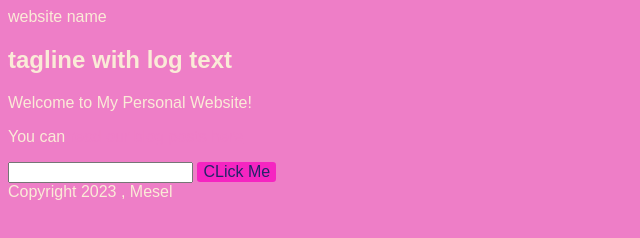
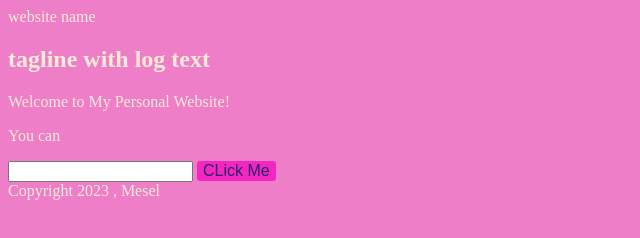
Before and after one commit to revou-fsse-1/w1-my-personal-website-meselghea, a plain HTML site: page index.html in a window 1280 px wide. Shown: the whole page, without its empty margins (0-640 px from the left). Drawn offline with Linux system fonts and the light colour scheme.

Commit message:
change font

```diff
--- a/index.css
+++ b/index.css
@@ -1,5 +1,7 @@
 body {
-    font-family: sans-serif;
+    font-family: <style>
+    @import url('https://fonts.googleapis.com/css2?family=Calistoga&display=swap');
+    </style>;
     color: antiquewhite;
     background-color: #ee7ec7;
   }
```
